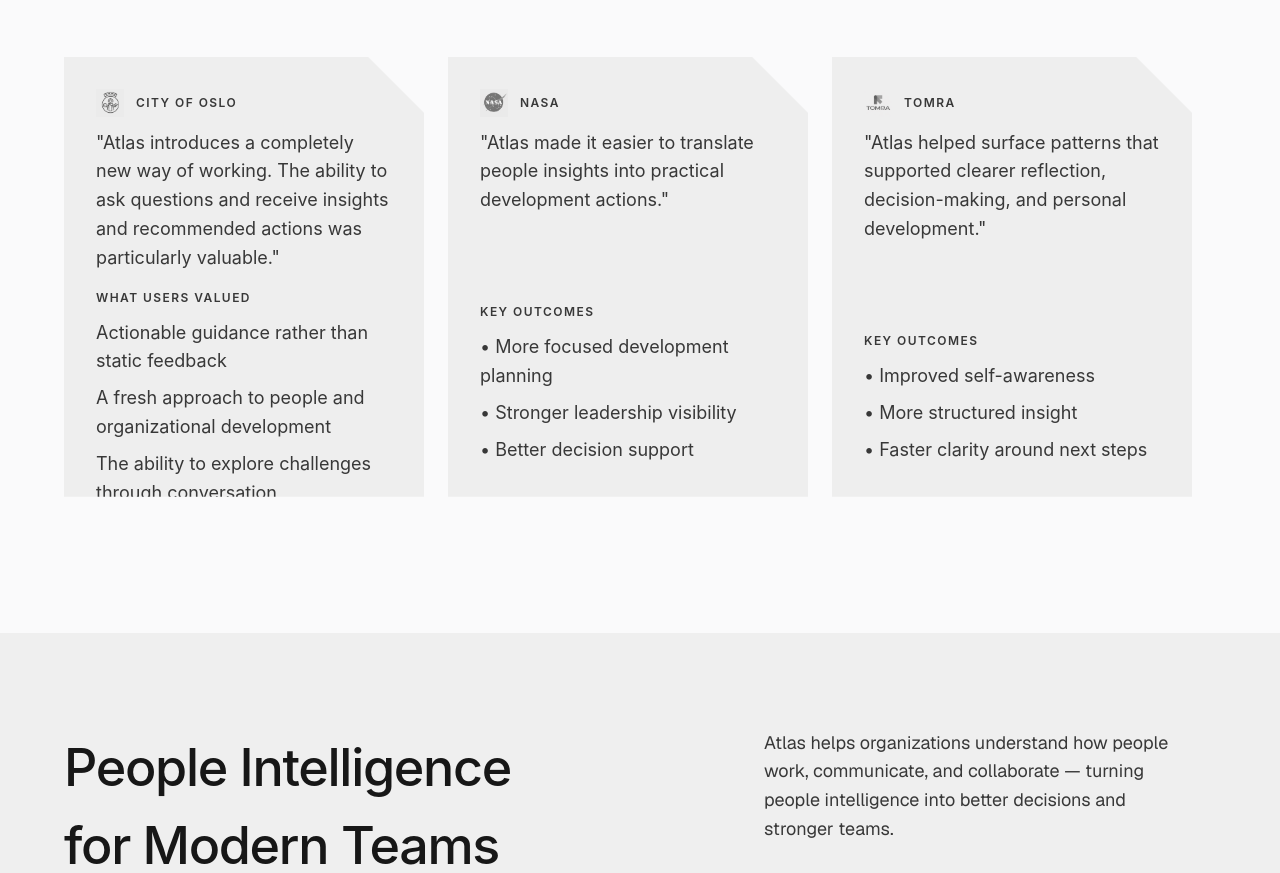
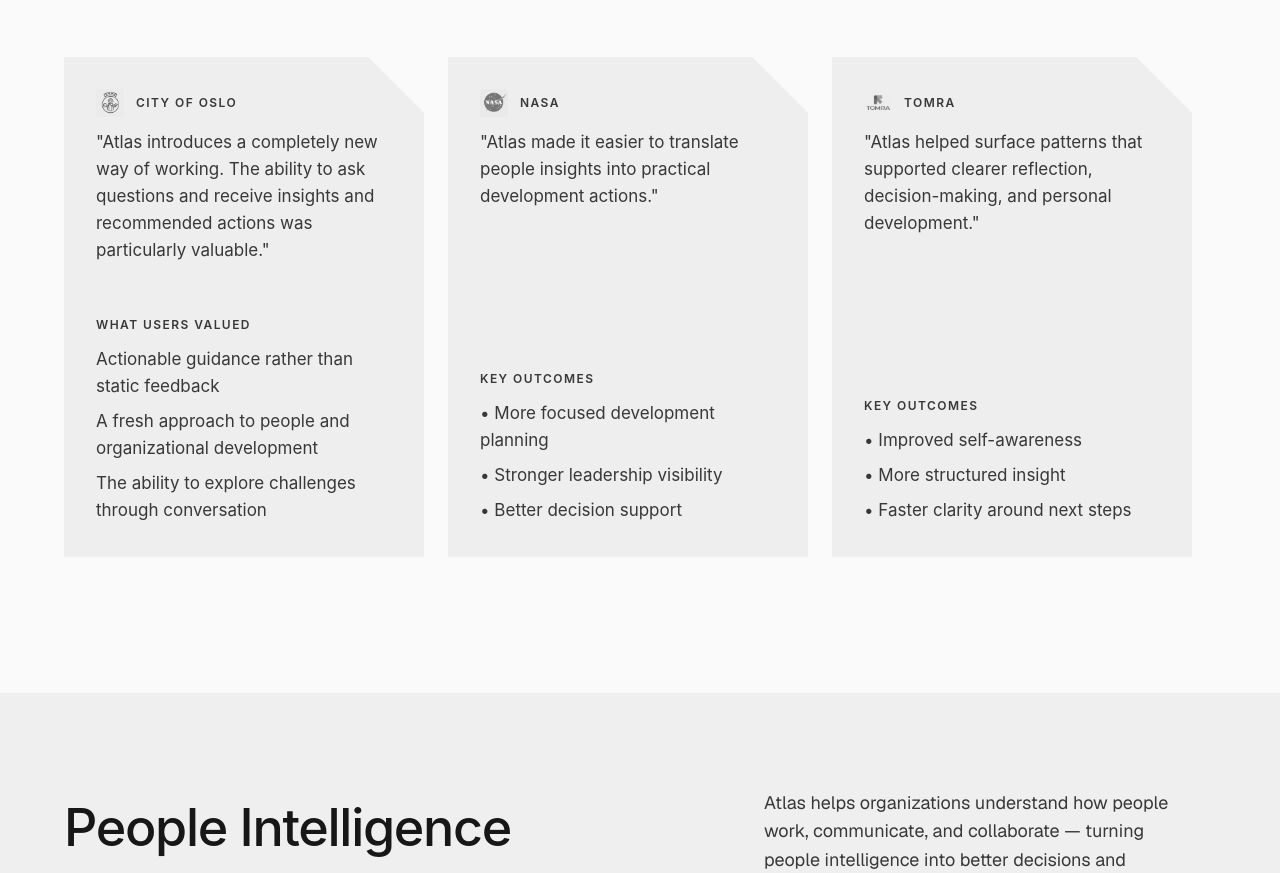
Before and after one commit to martamindacc/v0-Atlas-website-, a Next.js app: page / in a window 1280 px wide. Shown: the part 3620-4493 px from the top of the page. Built offline with nearby package versions, Linux system fonts and the light colour scheme.

Commit message:
feat: adjust card heights and text sizes for better readability

```diff
--- a/app/page.tsx
+++ b/app/page.tsx
@@ -342,7 +342,7 @@ export default function Home() {
           >
             {/* Card 1 */}
             <div
-              className="min-w-[calc(100vw-48px)] md:min-w-[360px] md:w-[360px] h-[440px] bg-[#eeeeee] text-[#2f3033] p-6 md:p-8 flex flex-col"
+              className="min-w-[calc(100vw-48px)] md:min-w-[360px] md:w-[360px] h-[500px] bg-[#eeeeee] text-[#2f3033] p-6 md:p-8 flex flex-col"
               style={{
                 clipPath: "polygon(0 0, calc(100% - 56px) 0, 100% 56px, 100% 100%, 0 100%)",
               }}
@@ -361,7 +361,7 @@ export default function Home() {
                   CITY OF OSLO
                 </p>
               </div>
-                <p className="text-[16px] md:text-[18px] leading-[1.6] text-[#383838] mb-6" style={{ fontFamily: "Inter, sans-serif" }}>
+                <p className="text-[15px] md:text-[17px] leading-[1.6] text-[#383838] mb-6" style={{ fontFamily: "Inter, sans-serif" }}>
                   "Atlas introduces a completely new way of working. The ability to ask questions and receive insights and recommended actions was particularly valuable."
                 </p>
               </div>
@@ -369,7 +369,7 @@ export default function Home() {
                 <p className="text-[11px] md:text-[12px] uppercase tracking-[0.12em] font-semibold text-[#383838] mb-3" style={{ fontFamily: "Inter, sans-serif" }}>
                   What Users Valued
                 </p>
-                <ul className="space-y-2 text-[16px] md:text-[18px] leading-[1.6] text-[#383838]" style={{ fontFamily: "Inter, sans-serif" }}>
+                <ul className="space-y-2 text-[15px] md:text-[17px] leading-[1.6] text-[#383838]" style={{ fontFamily: "Inter, sans-serif" }}>
                   <li>Actionable guidance rather than static feedback</li>
                   <li>A fresh approach to people and organizational development</li>
                   <li>The ability to explore challenges through conversation</li>
@@ -379,7 +379,7 @@ export default function Home() {
 
             {/* Card 2 */}
             <div
-              className="min-w-[calc(100vw-48px)] md:min-w-[360px] md:w-[360px] h-[440px] bg-[#eeeeee] text-[#2f3033] p-6 md:p-8 flex flex-col"
+              className="min-w-[calc(100vw-48px)] md:min-w-[360px] md:w-[360px] h-[500px] bg-[#eeeeee] text-[#2f3033] p-6 md:p-8 flex flex-col"
               style={{
                 clipPath: "polygon(0 0, calc(100% - 56px) 0, 100% 56px, 100% 100%, 0 100%)",
               }}
@@ -398,7 +398,7 @@ export default function Home() {
                   NASA
                 </p>
               </div>
-                <p className="text-[16px] md:text-[18px] leading-[1.6] text-[#383838] mb-6" style={{ fontFamily: "Inter, sans-serif" }}>
+                <p className="text-[15px] md:text-[17px] leading-[1.6] text-[#383838] mb-6" style={{ fontFamily: "Inter, sans-serif" }}>
                   "Atlas made it easier to translate people insights into practical development actions."
                 </p>
               </div>
@@ -406,7 +406,7 @@ export default function Home() {
                 <p className="text-[11px] md:text-[12px] uppercase tracking-[0.12em] font-semibold text-[#383838] mb-3" style={{ fontFamily: "Inter, sans-serif" }}>
                   Key Outcomes
                 </p>
-                <ul className="space-y-2 text-[16px] md:text-[18px] leading-[1.6] text-[#383838]" style={{ fontFamily: "Inter, sans-serif" }}>
+                <ul className="space-y-2 text-[15px] md:text-[17px] leading-[1.6] text-[#383838]" style={{ fontFamily: "Inter, sans-serif" }}>
                   <li>• More focused development planning</li>
                   <li>• Stronger leadership visibility</li>
                   <li>• Better decision support</li>
@@ -416,7 +416,7 @@ export default function Home() {
 
             {/* Card 3 */}
             <div
-              className="min-w-[calc(100vw-48px)] md:min-w-[360px] md:w-[360px] h-[440px] bg-[#eeeeee] text-[#2f3033] p-6 md:p-8 flex flex-col"
+              className="min-w-[calc(100vw-48px)] md:min-w-[360px] md:w-[360px] h-[500px] bg-[#eeeeee] text-[#2f3033] p-6 md:p-8 flex flex-col"
               style={{
                 clipPath: "polygon(0 0, calc(100% - 56px) 0, 100% 56px, 100% 100%, 0 100%)",
               }}
@@ -435,7 +435,7 @@ export default function Home() {
                   TOMRA
                 </p>
               </div>
-                <p className="text-[16px] md:text-[18px] leading-[1.6] text-[#383838] mb-6" style={{ fontFamily: "Inter, sans-serif" }}>
+                <p className="text-[15px] md:text-[17px] leading-[1.6] text-[#383838] mb-6" style={{ fontFamily: "Inter, sans-serif" }}>
                   "Atlas helped surface patterns that supported clearer reflection, decision-making, and personal development."
                 </p>
               </div>
@@ -443,7 +443,7 @@ export default function Home() {
                 <p className="text-[11px] md:text-[12px] uppercase tracking-[0.12em] font-semibold text-[#383838] mb-3" style={{ fontFamily: "Inter, sans-serif" }}>
                   Key Outcomes
                 </p>
-                <ul className="space-y-2 text-[16px] md:text-[18px] leading-[1.6] text-[#383838]" style={{ fontFamily: "Inter, sans-serif" }}>
+                <ul className="space-y-2 text-[15px] md:text-[17px] leading-[1.6] text-[#383838]" style={{ fontFamily: "Inter, sans-serif" }}>
                   <li>• Improved self-awareness</li>
                   <li>• More structured insight</li>
                   <li>• Faster clarity around next steps</li>
```
